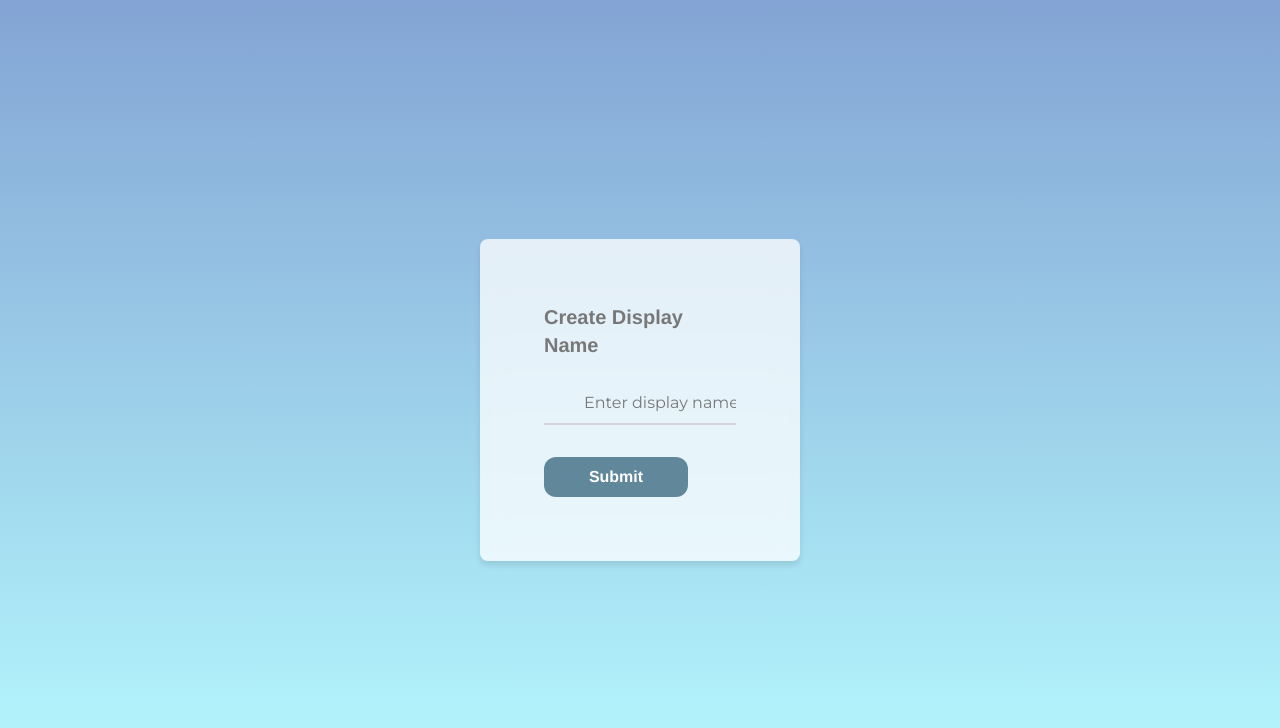
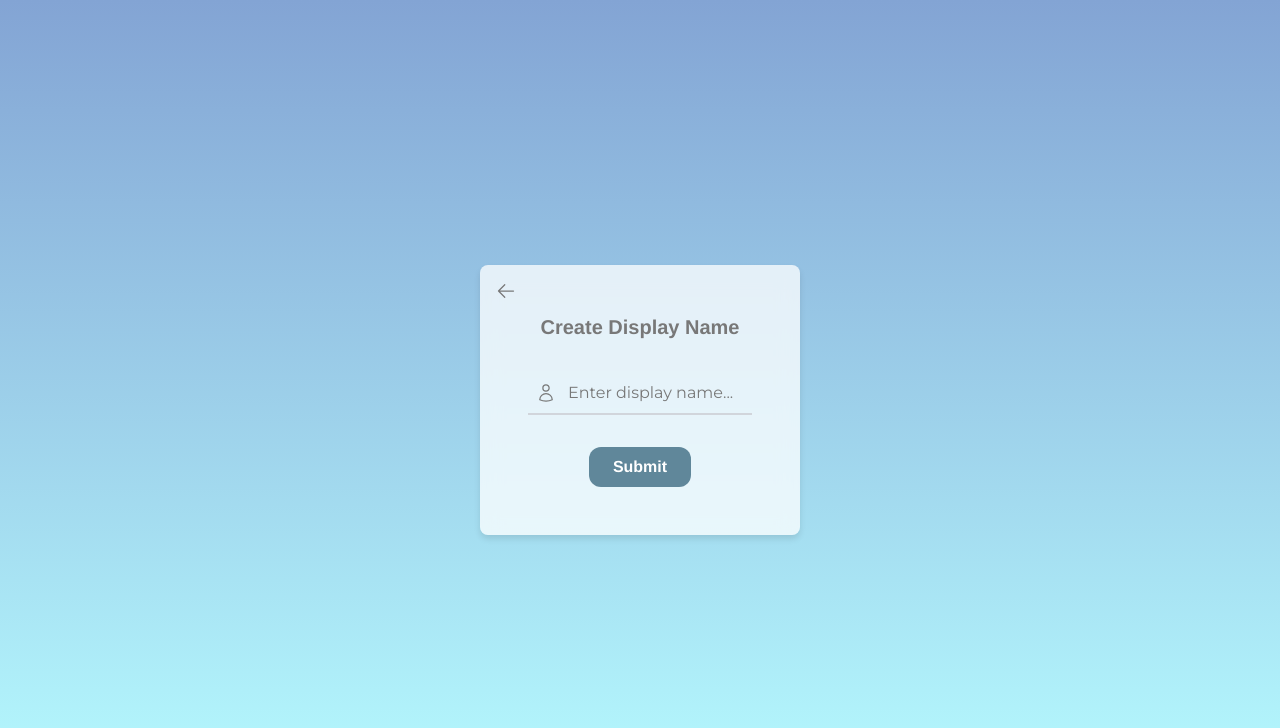
Before and after one commit to Jayd-H/UniSphere, a React (Vite) app in the folder Client/: page / in a window 1280 px wide. Both pictures are taken after a click on the button "Register". Shown: the top 728 px of the page. Built offline with nearby package versions, Linux system fonts and the light colour scheme.

Commit message:
Improved styling

```diff
--- a/Client/src/Components/LoginForm.tsx
+++ b/Client/src/Components/LoginForm.tsx
@@ -1,5 +1,5 @@
 import React, { useState } from "react";
-import { UserIcon, LockClosedIcon } from "@heroicons/react/24/outline";
+import { UserIcon, LockClosedIcon, ArrowLeftIcon } from "@heroicons/react/24/outline";
 import uniSphereLogo from "../assets/UniSphereLogo.svg";
 import { motion } from "framer-motion";
 
@@ -40,31 +40,40 @@ const LoginForm = () => {
     return (
       <div className="flex justify-center items-center h-screen glowing-background font-arimo">
         <motion.div
-          className="frosted-glass w-full max-w-xs p-8 rounded-lg shadow-lg"
+          className="frosted-glass w-full max-w-xs p-4 rounded-lg shadow-lg relative"
           initial={{ opacity: 0, y: 300 }}
           animate={{ opacity: 1, y: 0 }}
           transition={{ type: "spring", stiffness: 120, damping: 25 }}
         >
-          <div className="flex flex-col items-center p-8">
-            <h1 className="text-xl font-bold text-luni-grey mb-6">
-              Create Display Name
-            </h1>
-            <form onSubmit={handleRegisterSubmit} className="space-y-8">
-              <div className="relative">
+          {/* Back button */}
+          <button
+            className="absolute top-2 left-2 text-luni-grey"
+            onClick={() => setIsRegistering(false)}
+          >
+            <ArrowLeftIcon className="h-5 w-5 mt-2 ml-2" />
+          </button>
+
+          <div className="flex flex-col items-center p-8 w-full">
+            <h1 className="text-xl font-bold text-luni-grey mb-8 text-center w-full">Create Display Name</h1>
+            <form onSubmit={handleRegisterSubmit} className="space-y-8 w-full">
+              <div className="relative w-full">
+                <UserIcon className="h-5 w-5 text-luni-grey absolute left-2 inset-y-0 flex items-center mt-2.5" />
                 <input
                   type="text"
                   id="displayName"
-                  className="py-2 pl-10 block w-full bg-transparent border-0 border-b-2 border-gray-300 focus:border-luni-blue outline-none font-montserrat placeholder-luni-grey"
+                  className="py-2 pl-10 pr-3 block w-full bg-transparent border-0 border-b-2 border-gray-300 focus:border-luni-blue outline-none font-montserrat placeholder-luni-grey"
                   placeholder="Enter display name..."
                   required
                 />
               </div>
-              <button
-                type="submit"
-                className="bg-luni-blue hover:bg-luni-dark-blue text-white font-bold py-2 px-6 rounded-xl focus:outline-none focus:shadow-outline w-36"
-              >
-                Submit
-              </button>
+              <div className="flex justify-center w-full">
+                <button
+                  type="submit"
+                  className="bg-luni-blue hover:bg-luni-dark-blue text-white font-bold py-2 px-6 rounded-xl focus:outline-none focus:shadow-outline"
+                >
+                  Submit
+                </button>
+              </div>
             </form>
           </div>
         </motion.div>
@@ -88,7 +97,7 @@ const LoginForm = () => {
             <h1 className="text-xl font-bold text-luni-grey mb-6">Login</h1>
             <form onSubmit={handleSubmit} className="space-y-8">
               <div className="relative">
-                <UserIcon className="h-5 w-5 text-luni-grey absolute left-0 inset-y-0 flex items-center pl-2 mt-2.5" />
+                <UserIcon className="h-5 w-5 text-luni-grey absolute left-2 inset-y-0 flex items-center mt-2.5" />
                 <input
                   type="text"
                   id="username"
@@ -100,7 +109,7 @@ const LoginForm = () => {
                 />
               </div>
               <div className="relative">
-                <LockClosedIcon className="h-5 w-5 text-luni-grey absolute left-0 inset-y-0 flex items-center pl-2 mt-2.5" />
+                <LockClosedIcon className="h-5 w-5 text-luni-grey absolute left-2 inset-y-0 flex items-center mt-2.5" />
                 <input
                   type="password"
                   id="password"
```
